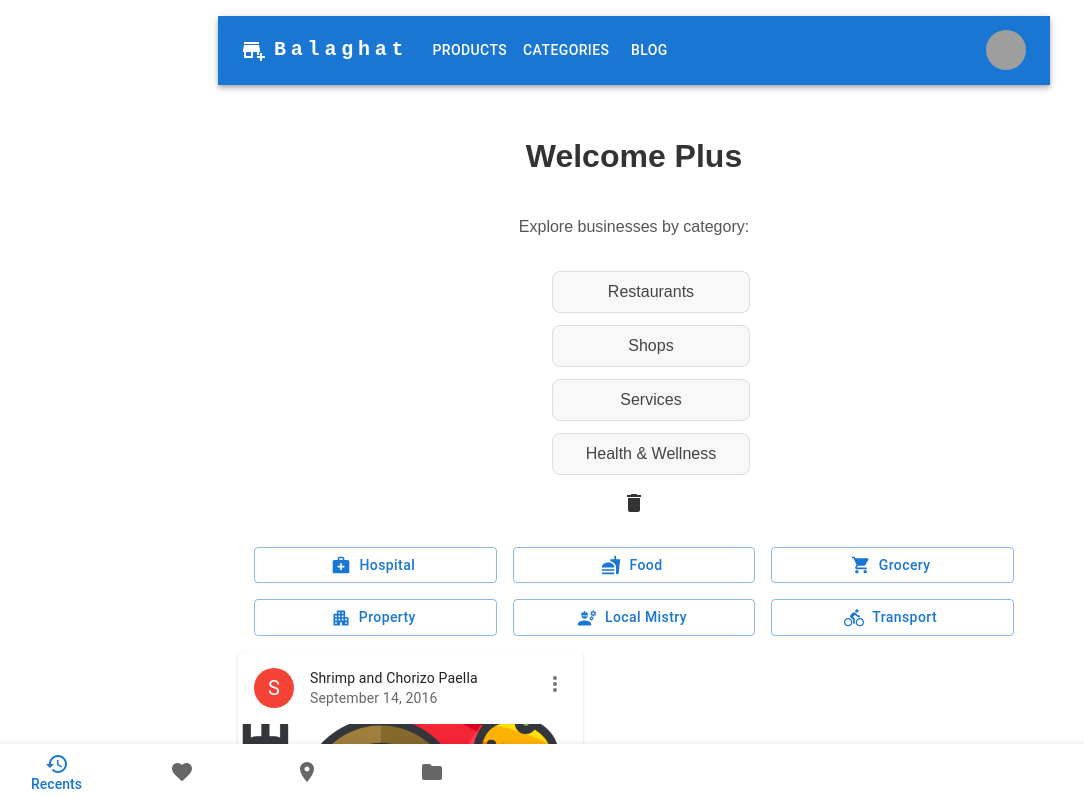
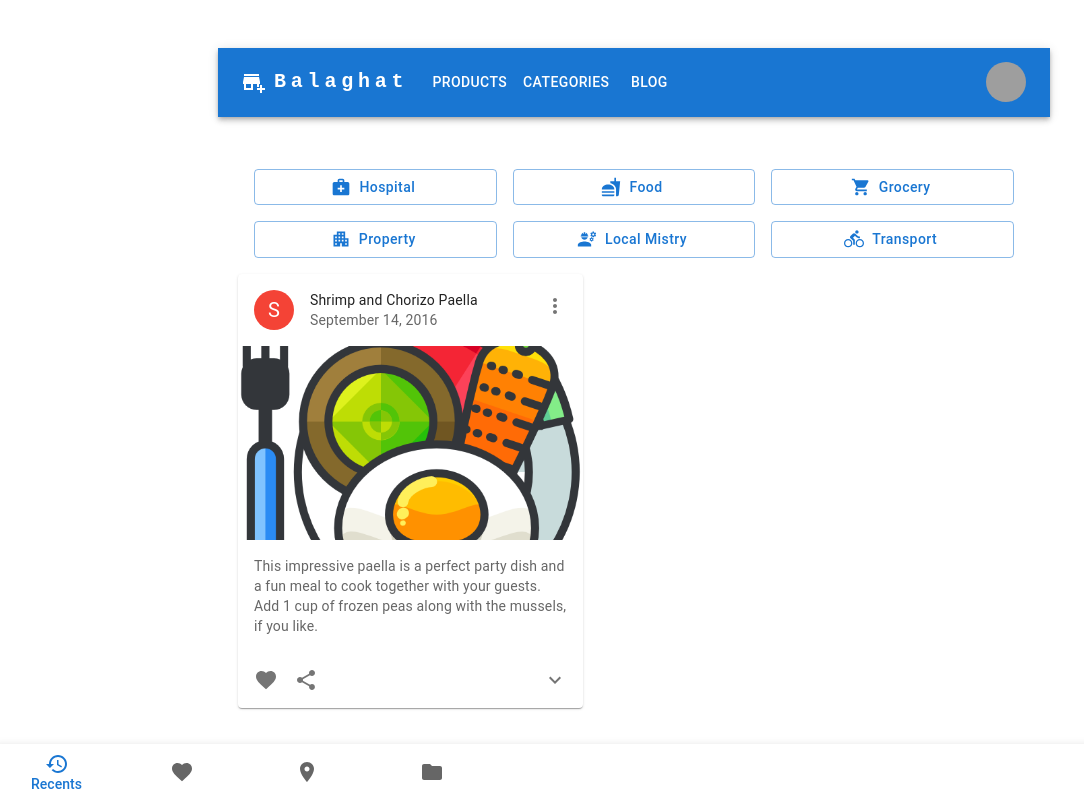
Before and after one commit to sumit021196/balaghatpluss, a React (Vite) app: page / in a window 1280 px wide. Shown: the top 796 px of the page, without its empty margins (6-1090 px from the left). Built offline with nearby package versions, Linux system fonts and the light colour scheme; grey boxes are pictures that could not be loaded.

Commit message:
removed home

```diff
--- a/src/App.jsx
+++ b/src/App.jsx
@@ -4,7 +4,7 @@ import './App.css';
 import { BrowserRouter as Router, Routes, Route } from 'react-router-dom';
 import ResponsiveAppBar from './ResponsiveAppBar';
 import Footer from './components/Footer';
-import Home from './pages/Home';
+
 
 import RecipeReviewCard from './RecipeReviewCard';
 import IconLabelGrid from './IconLabelGrid';
@@ -27,7 +27,7 @@ function App() {
             <Route path="/"
             element={
               <>
-            <Home />
+
             <IconLabelGrid />
         <RecipeReviewCard />
         </>
```
